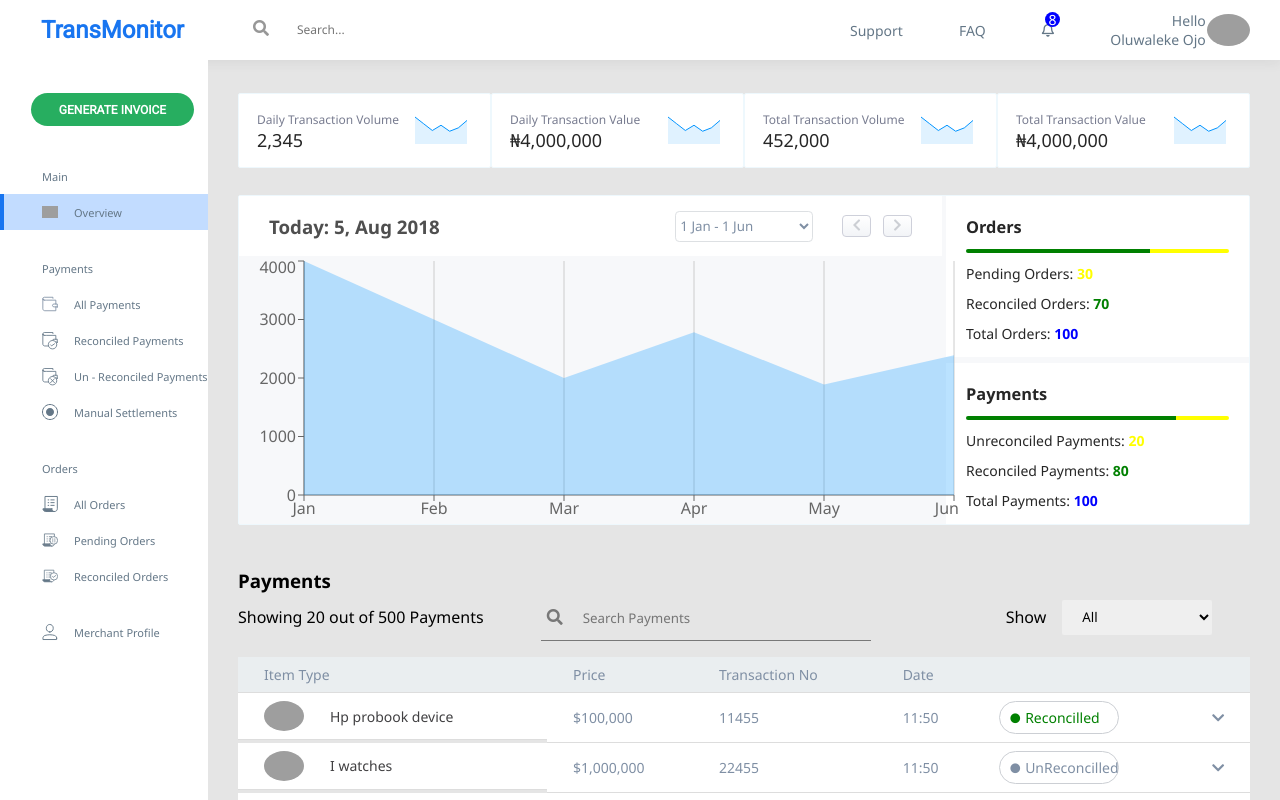
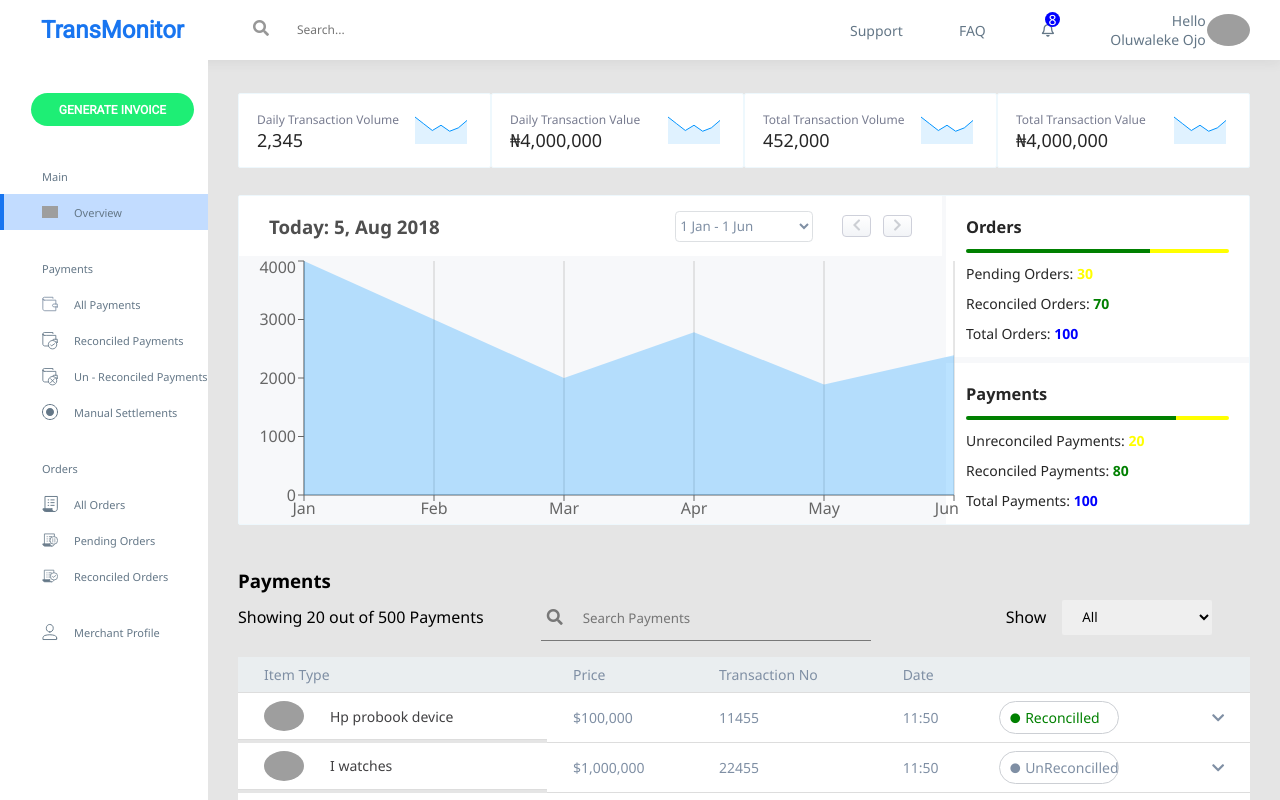
Before and after one commit to Chimdiya1/dashboard, a React (Create React App) app: page / in a window 1280 px wide. In both pictures the pointer is over the button "GENERATE INVOICE". Shown: the top 800 px of the page. Built offline with nearby package versions, Linux system fonts and the light colour scheme; grey boxes are pictures that could not be loaded.

Commit message:
Finishing touches

```diff
--- a/src/components/sidebar/sidebar.scss
+++ b/src/components/sidebar/sidebar.scss
@@ -14,6 +14,10 @@
     color: #ffffff;
     margin: 33px 0px 32px 31px;
     flex: 0 0 265px ;
+    cursor: pointer;
+    &:hover{
+        background-color: #1eee75;
+    }
     }
     .sidebar-content{
         font-size: 11px;
@@ -26,6 +30,9 @@
         display: flex;
         align-items: center;
         cursor: pointer;
+        &:hover{
+            background-color: #c2dcff;
+        }
     }
     .content-section{
         margin-bottom: 20px;
```
